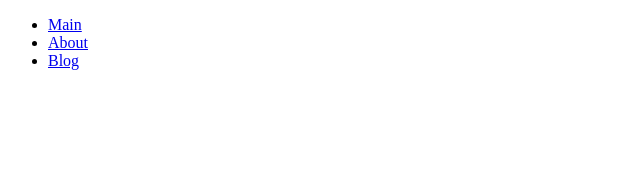
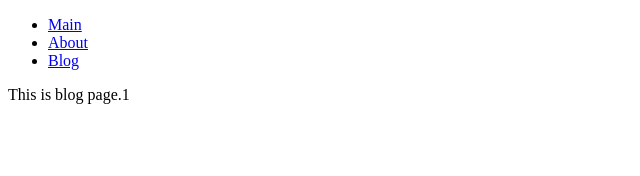
Before and after one commit to SereyvatanaUng/nuxt-blog, a Nuxt app: page /blog/1 in a window 1280 px wide. Before the commit this address had no page. Shown: the top 176 px of the page, without its empty margins (0-640 px from the left). Built offline with nearby package versions, Linux system fonts and the light colour scheme.

Commit message:
Route parameters and Links

```diff
--- /dev/null
+++ b/pages/blog/[id].vue
@@ -0,0 +1,7 @@
+<template>
+  <div>This is blog page.{{ route.params.id }}</div>
+</template>
+
+<script setup>
+const route = useRoute();
+</script>
--- a/pages/blog/index.vue
+++ b/pages/blog/index.vue
@@ -1,3 +1,3 @@
 <template>
-  <div>This is blog page.</div>
+  <div>All post!</div>
 </template>
```
